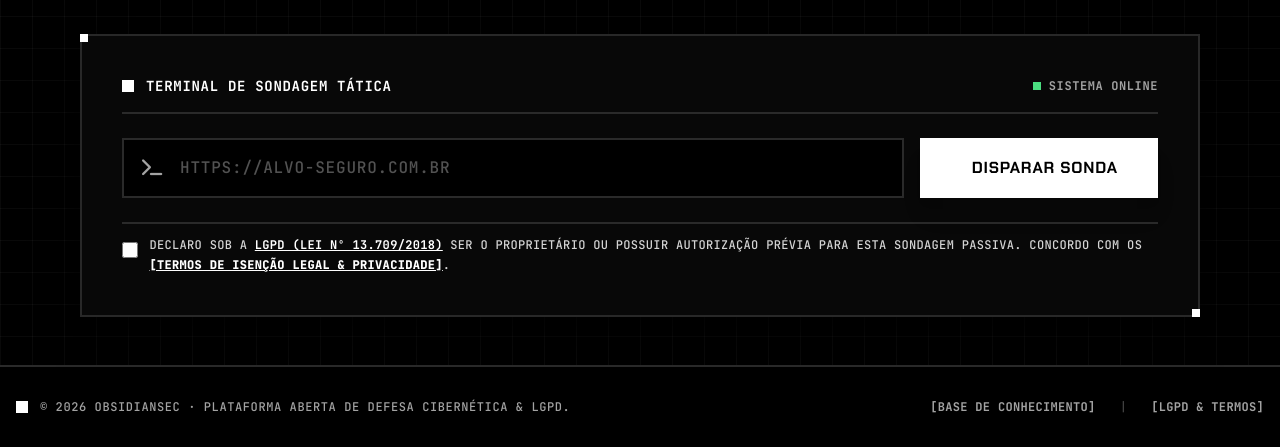
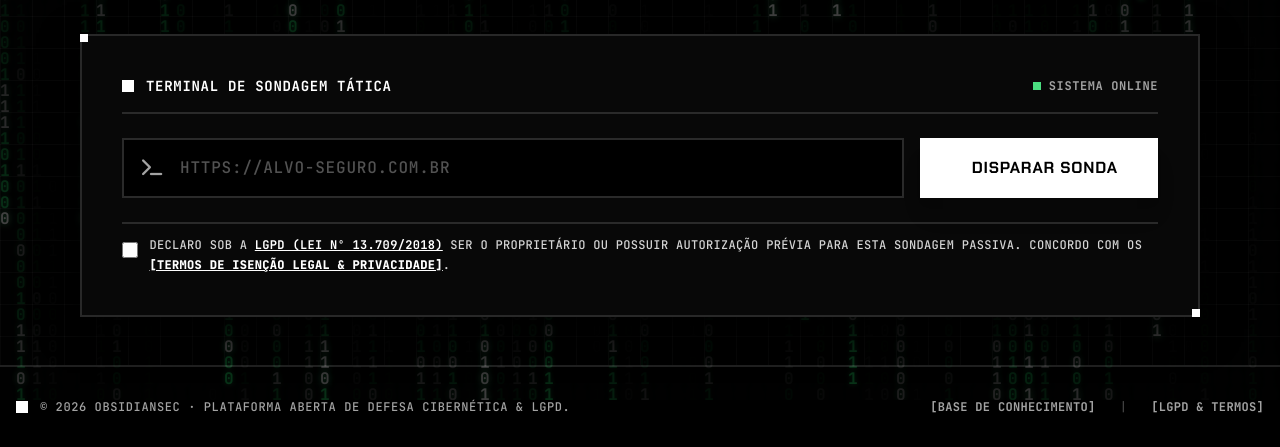
Before and after one commit to matheus-oliv-dev/ObsidianSec, a website: page public/index.html in a window 1280 px wide. Shown: the part 400-847 px from the top of the page. Drawn offline with nearby package versions, Linux system fonts and the light colour scheme.

Commit message:
feat(ui): adicionar animacao global de fundo com cascata binaria 0 e 1 (matrix stream)

```diff
--- a/public/index.html
+++ b/public/index.html
@@ -154,6 +154,9 @@
   </style>
 </head>
 <body class="brutal-grid min-h-screen flex flex-col selection:bg-white selection:text-black relative">
+
+  <!-- GLOBAL MATRIX BACKGROUND CANVAS (0 E 1) -->
+  <canvas id="bgMatrixCanvas" class="fixed inset-0 pointer-events-none z-0 w-full h-full opacity-25"></canvas>
 
   <!-- ================================================================= -->
   <!-- HEADER AGRESSIVO MONOCROMÁTICO                                    -->
@@ -989,6 +992,87 @@
         copyText.innerText = "COPIAR PATCH";
       }, 2000);
     }
+
+    // =========================================================================
+    // ANIMAÇÃO GLOBAL DE FUNDO (CASCATA DE 0 E 1 // CYBER MATRIX BACKGROUND)
+    // =========================================================================
+    function initGlobalBackgroundMatrix() {
+      const canvas = document.getElementById('bgMatrixCanvas');
+      if (!canvas) return;
+
+      const ctx = canvas.getContext('2d');
+      if (!ctx) return;
+
+      let width = 0;
+      let height = 0;
+      let columns = 0;
+      let drops = [];
+      const fontSize = 16;
+      const binaryChars = ['0', '1'];
+
+      const resize = () => {
+        const dpr = window.devicePixelRatio || 1;
+        width = window.innerWidth;
+        height = window.innerHeight;
+        canvas.width = Math.floor(width * dpr);
+        canvas.height = Math.floor(height * dpr);
+        ctx.setTransform(dpr, 0, 0, dpr, 0, 0);
+        columns = Math.max(1, Math.floor(width / fontSize));
+        drops = Array.from({ length: columns }, () => Math.floor(Math.random() * -60));
+      };
+
+      resize();
+      window.addEventListener('resize', resize, { passive: true });
+
+      // Fundo preto inicial
+      ctx.fillStyle = '#000000';
+      ctx.fillRect(0, 0, width, height);
+
+      function renderBg() {
+        ctx.fillStyle = 'rgba(0, 0, 0, 0.07)';
+        ctx.fillRect(0, 0, width, height);
+
+        ctx.font = `bold ${fontSize}px 'JetBrains Mono', monospace`;
+
+        for (let i = 0; i < drops.length; i++) {
+          const char = binaryChars[Math.floor(Math.random() * binaryChars.length)];
+          const x = i * fontSize;
+          const y = drops[i] * fontSize;
+
+          if (y > 0 && y < height + fontSize) {
+            // Ponta brilhante e corpo verde escuro/sutil
+            if (Math.random() > 0.45) {
+              ctx.fillStyle = '#22c55e';
+              ctx.shadowColor = '#15803d';
+              ctx.shadowBlur = 4;
+            } else {
+              ctx.fillStyle = '#ffffff';
+              ctx.shadowColor = '#4ade80';
+              ctx.shadowBlur = 6;
+            }
+
+            ctx.fillText(char, x, y);
+            ctx.shadowBlur = 0;
+          }
+
+          if (y > height && Math.random() > 0.975) {
+            drops[i] = 0;
+          } else {
+            drops[i]++;
+          }
+        }
+
+        requestAnimationFrame(renderBg);
+      }
+
+      requestAnimationFrame(renderBg);
+    }
+
+    if (document.readyState === 'loading') {
+      document.addEventListener('DOMContentLoaded', initGlobalBackgroundMatrix);
+    } else {
+      initGlobalBackgroundMatrix();
+    }
   </script>
 </body>
 </html>
```
